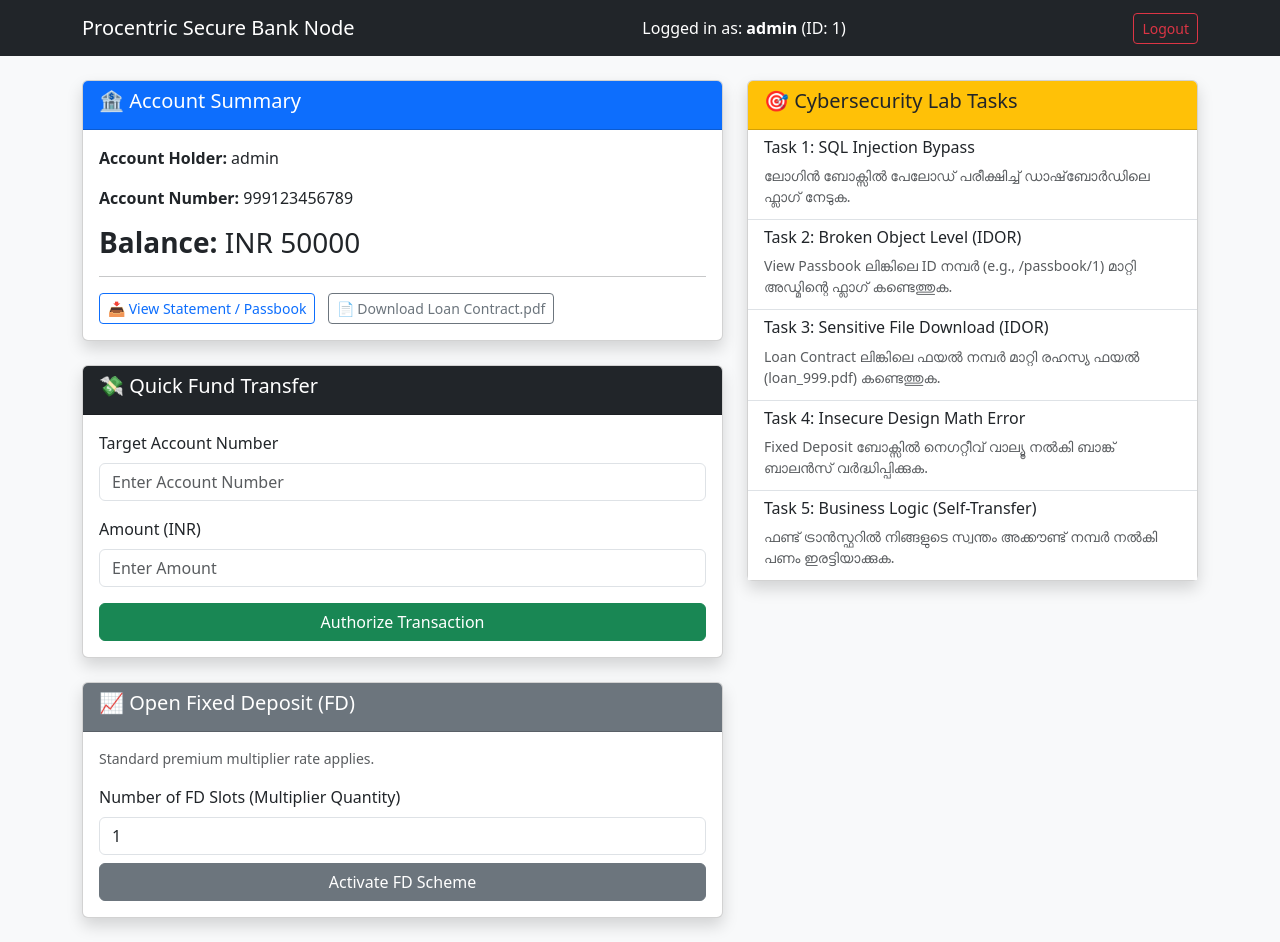
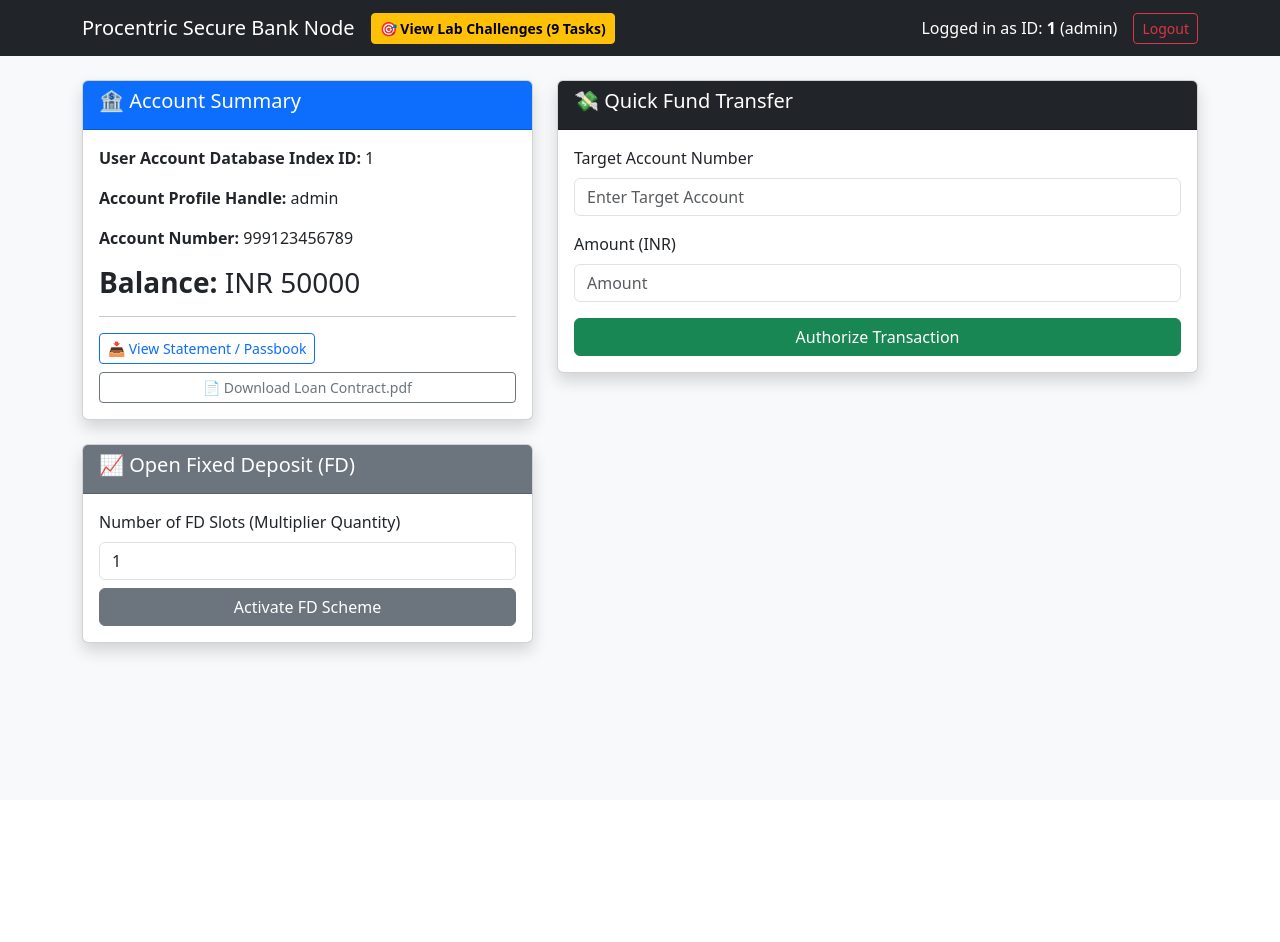
Before and after one commit to tibinjohn193-blip/procentric-cyber-bank, a Flask app: page /dashboard in a window 1280 px wide. After the commit the page ends 659 px from the top, so only its background shows below. Run offline with Flask 3, Linux system fonts and the light colour scheme; a user stored in the database is signed in.

Commit message:
scoreboard.html

```diff
--- a/templates/scoreboard.html
+++ b/templates/scoreboard.html
@@ -1,105 +1,81 @@
 <!DOCTYPE html>
 <html>
 <head>
-    <title>Customer Dashboard & Lab Tracker</title>
+    <title>Customer Dashboard - Cyber Bank</title>
     <link rel="stylesheet" href="https://cdn.jsdelivr.net/npm/bootstrap@5.3.0/dist/css/bootstrap.min.css">
 </head>
 <body class="bg-light">
     <nav class="navbar navbar-expand-lg navbar-dark bg-dark">
         <div class="container">
             <a class="navbar-brand" href="#">Procentric Secure Bank Node</a>
-            <span class="navbar-text text-white">Logged in as: <b>{{ user.username }}</b> (ID: {{ user.id }})</span>
+            <a href="/tasks" target="_blank" class="btn btn-warning btn-sm fw-bold">🎯 View Lab Challenges (9 Tasks)</a>
+            <span class="navbar-text text-white ms-auto">Logged in as ID: <b>{{ user.id }}</b> ({{ user.username }})</span>
             <a href="/logout" class="btn btn-outline-danger btn-sm ms-3">Logout</a>
         </div>
     </nav>
 
     <div class="container mt-4">
         {% if sql_flag %}
-        <div class="alert alert-warning alert-dismissible fade show shadow" role="alert">
-            🚀 <b>SQL Injection Success!</b> Captured Authentication Key:
-            <strong class="text-danger">{{ sql_flag }}</strong>
+        <div class="alert alert-warning shadow">
+            🚀 <b>SQL Injection Success!</b> Captured Authentication Key: <strong class="text-danger">{{ sql_flag }}</strong>
         </div>
         {% endif %}
 
         {% with messages = get_flashed_messages() %}
           {% if messages %}
             {% for message in messages %}
-              <div class="alert alert-success shadow">🎉 {{ message }}</div>
+              {% if 'success:' in message %}
+                <div class="alert alert-success shadow">🎉 {{ message.replace('success:','') }}</div>
+              {% else %}
+                <div class="alert alert-danger shadow">⚠️ {{ message.replace('danger:','') }}</div>
+              {% endif %}
             {% endfor %}
           {% endif %}
         {% endwith %}
 
         <div class="row mt-3">
-            <div class="col-md-7">
+            <div class="col-md-5">
                 <div class="card shadow mb-4">
                     <div class="card-header bg-primary text-white"><h5>🏦 Account Summary</h5></div>
                     <div class="card-body">
-                        <p><b>Account Holder:</b> {{ user.username }}</p>
+                        <p><b>User Account Database Index ID:</b> {{ user.id }}</p>
+                        <p><b>Account Profile Handle:</b> {{ user.username }}</p>
                         <p><b>Account Number:</b> {{ user.account_number }}</p>
                         <h3><b>Balance:</b> INR {{ user.balance }}</h3>
                         <hr>
                         <a href="/passbook/{{ user.id }}" target="_blank" class="btn btn-sm btn-outline-primary">📥 View Statement / Passbook</a>
-                        <a href="/download/loan_101.pdf" target="_blank" class="btn btn-sm btn-outline-secondary ms-2">📄 Download Loan Contract.pdf</a>
-                    </div>
-                </div>
-
-                <div class="card shadow mb-4">
-                    <div class="card-header bg-dark text-white"><h5>💸 Quick Fund Transfer</h5></div>
-                    <div class="card-body">
-                        <form action="/quick-transfer" method="POST">
-                            <div class="mb-3">
-                                <label class="form-label">Target Account Number</label>
-                                <input type="text" name="target_account" class="form-control" placeholder="Enter Account Number" required>
-                            </div>
-                            <div class="mb-3">
-                                <label class="form-label">Amount (INR)</label>
-                                <input type="number" name="amount" class="form-control" placeholder="Enter Amount" required>
-                            </div>
-                            <input type="hidden" name="vip_bypass_token" value="default_user_route">
-                            <button type="submit" class="btn btn-success w-100">Authorize Transaction</button>
-                        </form>
+                        <a href="/download/loan_101.pdf" target="_blank" class="btn btn-sm btn-outline-secondary mt-2 w-100">📄 Download Loan Contract.pdf</a>
                     </div>
                 </div>
 
                 <div class="card shadow mb-4">
                     <div class="card-header bg-secondary text-white"><h5>📈 Open Fixed Deposit (FD)</h5></div>
                     <div class="card-body">
-                        <p class="text-muted small">Standard premium multiplier rate applies.</p>
                         <form action="/open-fd" method="POST">
                             <label class="form-label">Number of FD Slots (Multiplier Quantity)</label>
-                            <input type="number" name="qty" class="form-control mb-2" value="1" placeholder="Enter quantity">
+                            <input type="number" name="qty" class="form-control mb-2" value="1">
                             <button type="submit" class="btn btn-secondary w-100">Activate FD Scheme</button>
                         </form>
                     </div>
                 </div>
             </div>
 
-            <div class="col-md-5">
+            <div class="col-md-7">
                 <div class="card shadow">
-                    <div class="card-header bg-warning text-dark"><h5>🎯 Cybersecurity Lab Tasks</h5></div>
-                    <div class="card-body p-0">
-                        <div class="list-group list-group-flush">
-                            <div class="list-group-item">
-                                <h6>Task 1: SQL Injection Bypass</h6>
-                                <p class="text-muted small mb-1">ലോഗിൻ ബോക്സിൽ പേലോഡ് പരീക്ഷിച്ച് ഡാഷ്‌ബോർഡിലെ ഫ്ലാഗ് നേടുക.</p>
+                    <div class="card-header bg-dark text-white"><h5>💸 Quick Fund Transfer</h5></div>
+                    <div class="card-body">
+                        <form action="/quick-transfer" method="POST">
+                            <div class="mb-3">
+                                <label class="form-label">Target Account Number</label>
+                                <input type="text" name="target_account" class="form-control" placeholder="Enter Target Account" required>
                             </div>
-                            <div class="list-group-item">
-                                <h6>Task 2: Broken Object Level (IDOR)</h6>
-                                <p class="text-muted small mb-1">View Passbook ലിങ്കിലെ ID നമ്പർ (e.g., /passbook/1) മാറ്റി അഡ്മിന്റെ ഫ്ലാഗ് കണ്ടെത്തുക.</p>
+                            <div class="mb-3">
+                                <label class="form-label">Amount (INR)</label>
+                                <input type="number" name="amount" class="form-control" placeholder="Amount" required>
                             </div>
-                            <div class="list-group-item">
-                                <h6>Task 3: Sensitive File Download (IDOR)</h6>
-                                <p class="text-muted small mb-1">Loan Contract ലിങ്കിലെ ഫയൽ നമ്പർ മാറ്റി രഹസ്യ ഫയൽ (loan_999.pdf) കണ്ടെത്തുക.</p>
-                            </div>
-                            <div class="list-group-item">
-                                <h6>Task 4: Insecure Design Math Error</h6>
-                                <p class="text-muted small mb-1">Fixed Deposit ബോക്സിൽ നെഗറ്റീവ് വാല്യൂ നൽകി ബാങ്ക് ബാലൻസ് വർദ്ധിപ്പിക്കുക.</p>
-                            </div>
-                            <div class="list-group-item">
-                                <h6>Task 5: Business Logic (Self-Transfer)</h6>
-                                <p class="text-muted small mb-1">ഫണ്ട് ട്രാൻസ്ഫറിൽ നിങ്ങളുടെ സ്വന്തം അക്കൗണ്ട് നമ്പർ നൽകി പണം ഇരട്ടിയാക്കുക.</p>
-                            </div>
-                        </div>
+                            <input type="hidden" name="vip_bypass_token" value="default_user_route">
+                            <button type="submit" class="btn btn-success w-100">Authorize Transaction</button>
+                        </form>
                     </div>
                 </div>
             </div>
```
